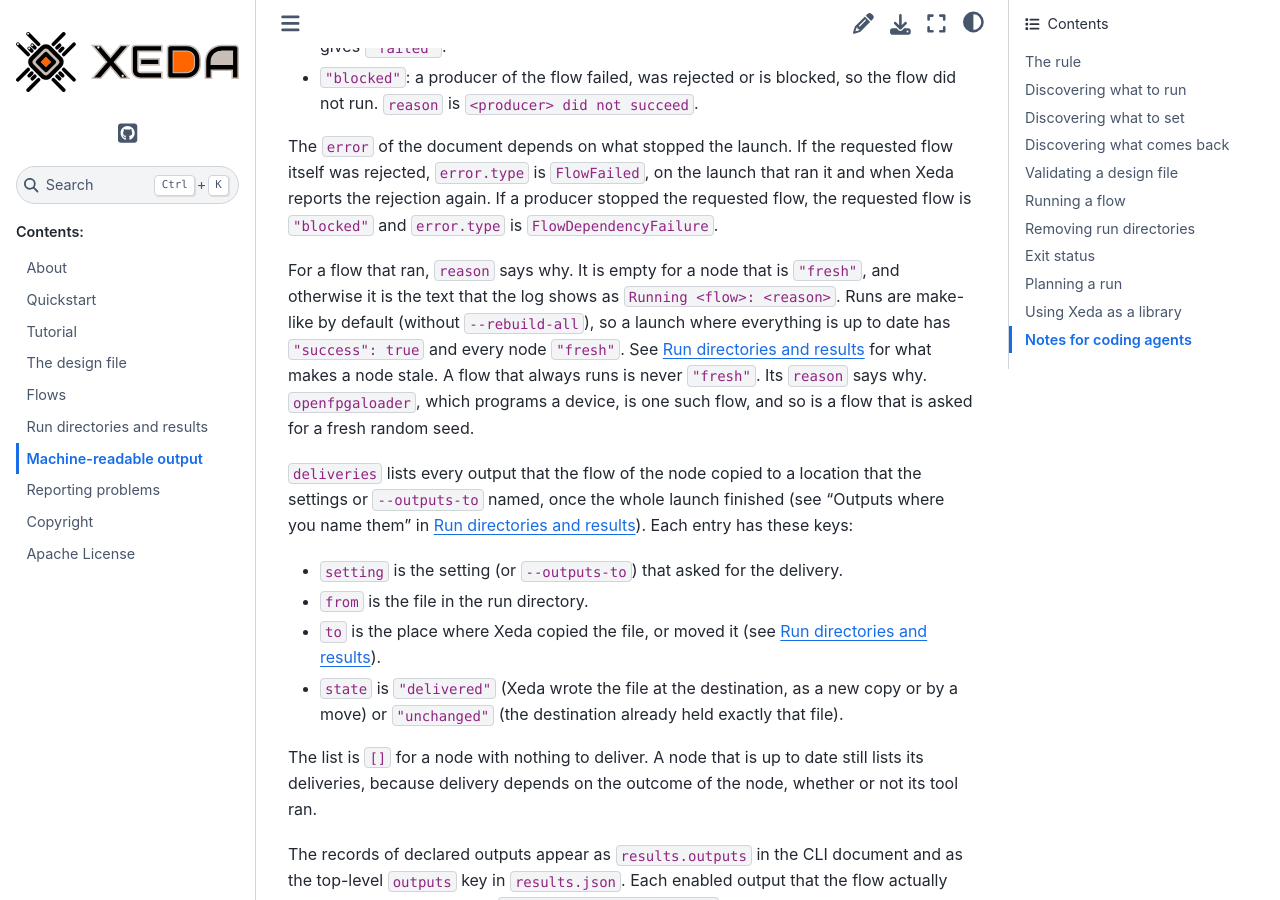
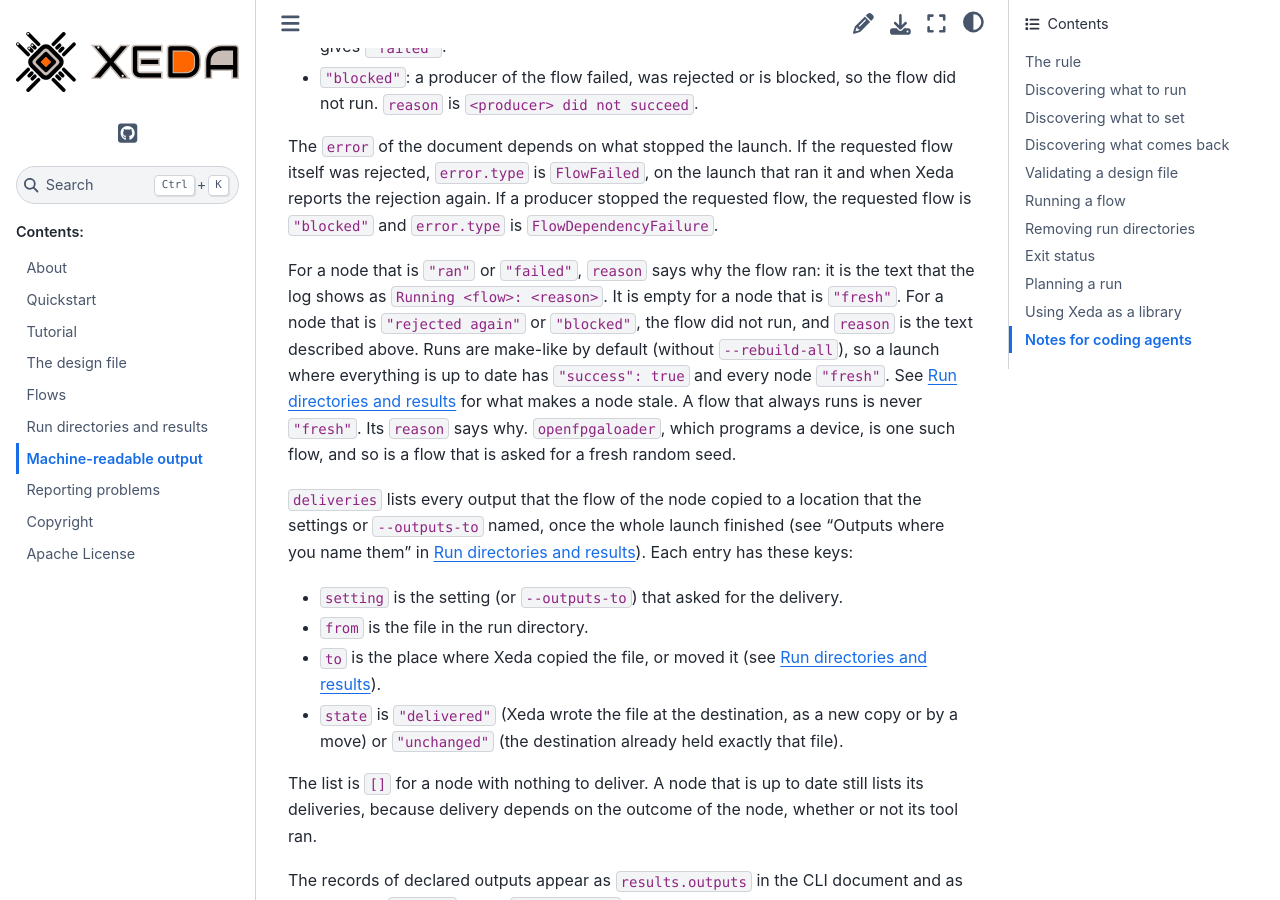
Before and after one commit to XedaHQ/xeda, a Sphinx documentation site: the page built from docs/machine-readable.rst, in a window 1280 px wide and 900 px high, scrolled down 6834 px. Built offline with Sphinx 7.4.7 and the Sphinx Book theme 1.1.4, drawn with Linux system fonts in a browser that asks for light colours.

Commit message:
Say which node states the Running log reason belongs to
The reason of a node that ran or failed is the text of its Running log line. A node that is
rejected again or blocked did not run, so its reason is the rejection message or the producer
that did not succeed, as the list of states above says.

```diff
--- a/docs/machine-readable.rst
+++ b/docs/machine-readable.rst
@@ -306,8 +306,10 @@ rejected, ``error.type`` is ``FlowFailed``, on the launch that ran it and when X
 rejection again. If a producer stopped the requested flow, the requested flow is ``"blocked"`` and
 ``error.type`` is ``FlowDependencyFailure``.
 
-For a flow that ran, ``reason`` says why. It is empty for a node that is ``"fresh"``, and otherwise
-it is the text that the log shows as ``Running <flow>: <reason>``. Runs are make-like by default
+For a node that is ``"ran"`` or ``"failed"``, ``reason`` says why the flow ran: it is the text that
+the log shows as ``Running <flow>: <reason>``. It is empty for a node that is ``"fresh"``. For a
+node that is ``"rejected again"`` or ``"blocked"``, the flow did not run, and ``reason`` is the
+text described above. Runs are make-like by default
 (without ``--rebuild-all``), so a launch where everything is up to date has ``"success": true`` and
 every node ``"fresh"``. See :doc:`run-directories` for what makes a node stale. A flow that always
 runs is never ``"fresh"``. Its ``reason`` says why. ``openfpgaloader``, which programs a device, is
```
